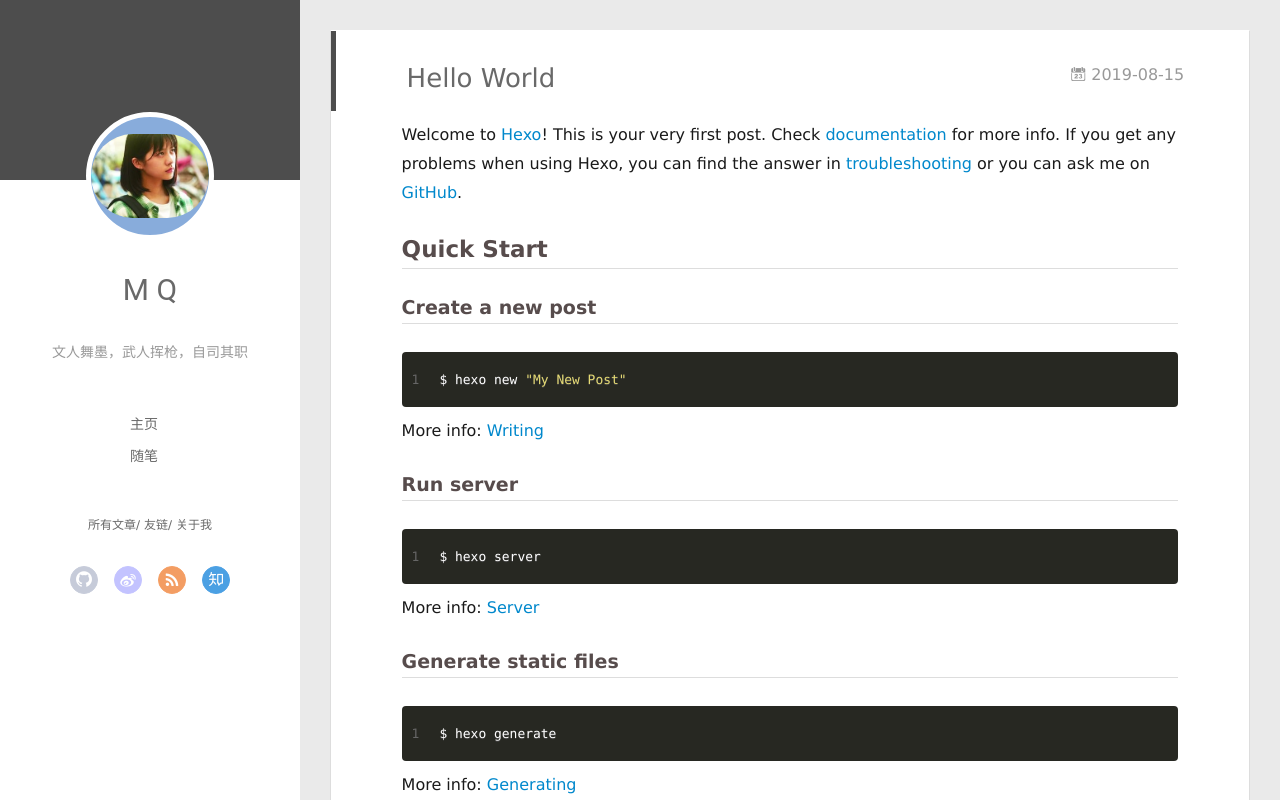
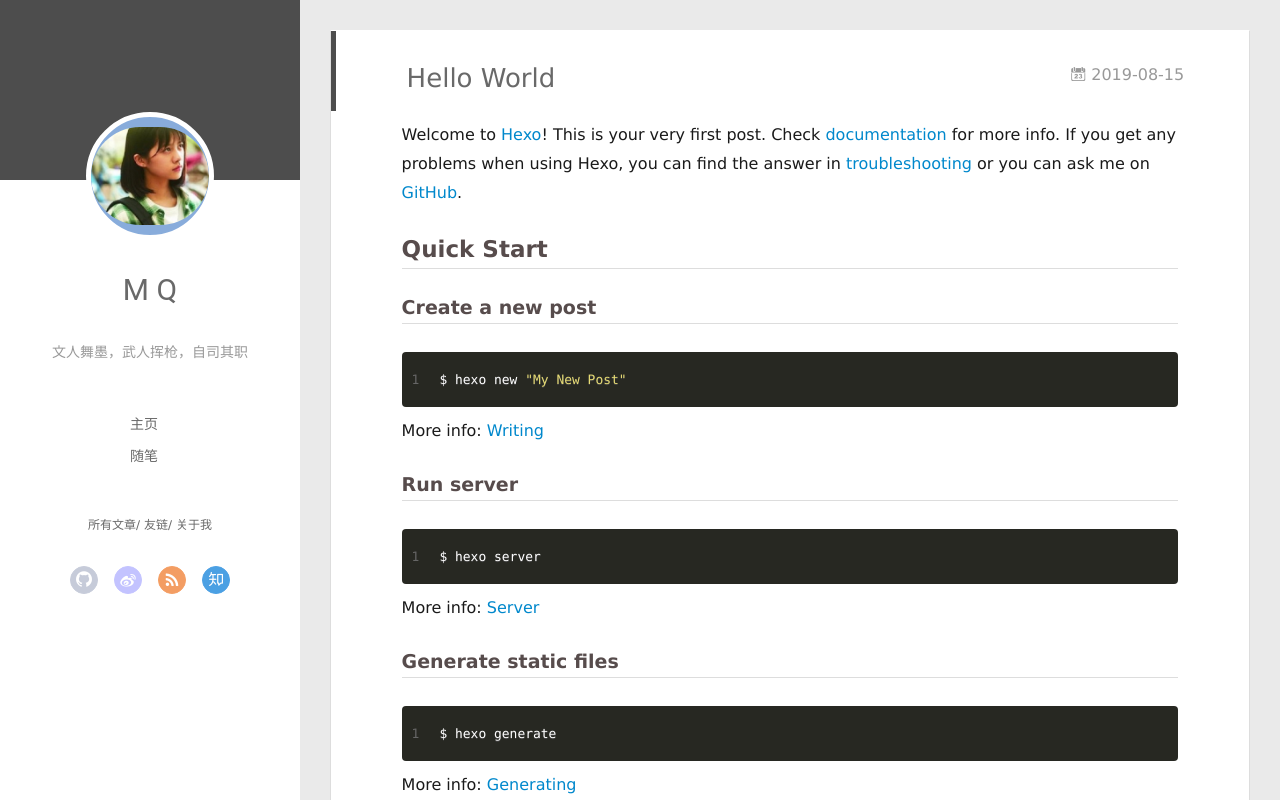
Before and after one commit to 1096394463/1096394463.github.io, a plain HTML site: page 2019/08/15/hello-world/index.html in a window 1280 px wide. Drawn offline with Linux system fonts and the light colour scheme; no server answers.

Commit message:
Site updated: 2019-08-15 21:33:43

```diff
--- a/2019/08/15/hello-world/index.html
+++ b/2019/08/15/hello-world/index.html
@@ -47,7 +47,7 @@
 <div class="intrude-less">
 	<header id="header" class="inner">
 		<a href="/" class="profilepic">
-			<img src="/img/1.jpg" class="js-avatar">
+			<img src="/img/2.jpg" class="js-avatar">
 		</a>
 		<hgroup>
 		  <h1 class="header-author"><a href="/">M Q</a></h1>
@@ -107,7 +107,7 @@
 	<div class="intrude-less">
 		<header id="header" class="inner">
 			<div class="profilepic">
-				<img src="/img/1.jpg" class="js-avatar">
+				<img src="/img/2.jpg" class="js-avatar">
 			</div>
 			<hgroup>
 			  <h1 class="header-author js-header-author">M Q</h1>
```
Also changed, not shown: 2019/08/15/我的第一篇博客/index.html (+2 -2 lines), archives/2019/08/index.html (+2 -2 lines), archives/2019/index.html (+2 -2 lines), archives/index.html (+2 -2 lines), index.html (+2 -2 lines), img/2.jpg (added).
